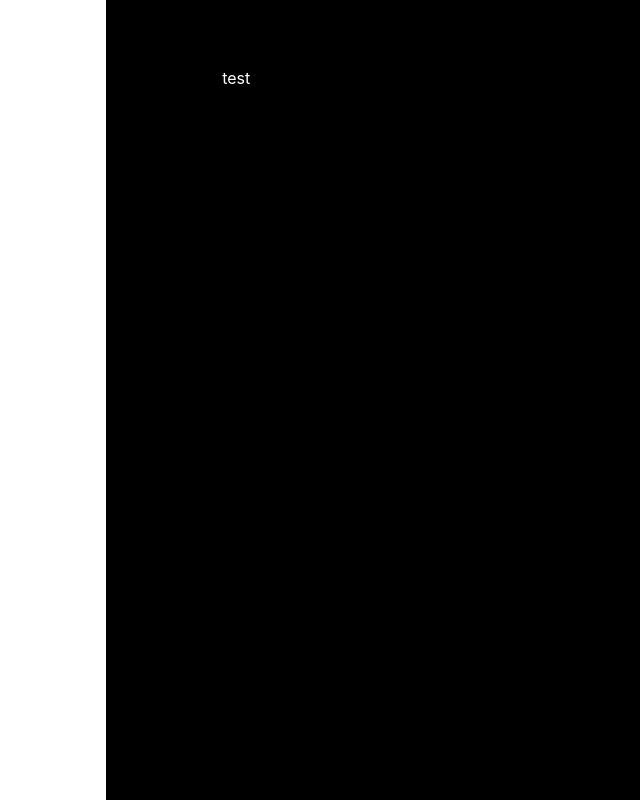
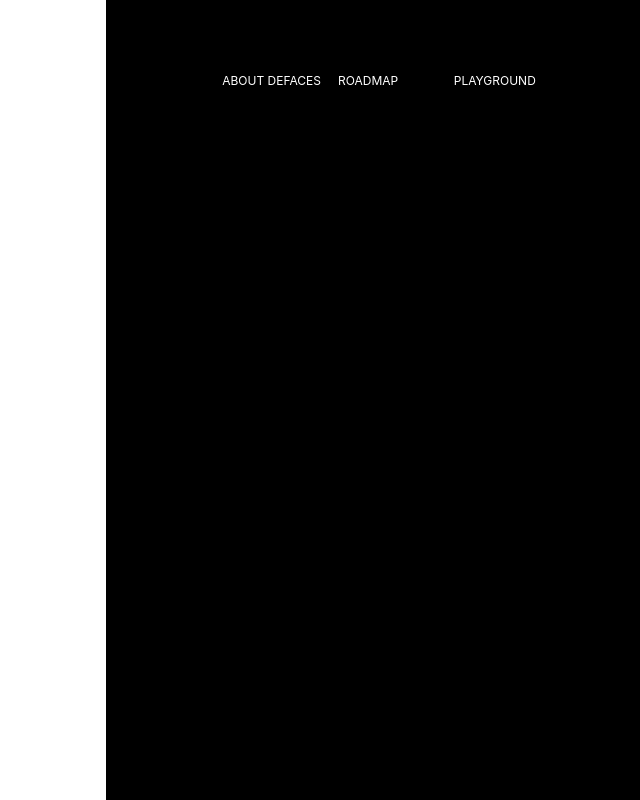
Before and after one commit to bgits/deface, a React (Create React App) app: page / in a window 1280 px wide. Shown: the top 800 px of the page, without its empty margins (479-1119 px from the left). Built offline with nearby package versions, Linux system fonts and the light colour scheme.

Commit message:
add InfoHeader

```diff
--- a/src/components/Info.tsx
+++ b/src/components/Info.tsx
@@ -1,5 +1,6 @@
 import React from 'react';
 import { styled } from '@mui/system';
+import InfoHeader from './InfoHeader';
 
 const Container = styled('div')(({ theme }) => ({
   display: 'grid',
@@ -10,15 +11,12 @@ const Container = styled('div')(({ theme }) => ({
   gridTemplateRows: 'abcdefghijk'.split('').map(x => `[${x}] 1fr `).join(''),
 }));
 
-const TestSpan = styled('span')(({ theme }) => ({
-  display: 'flex',
-  alignItems: 'flex-end',
-  gridColumnStart: 'a7',
-  color: 'white'
-}))
-
-export default function () {
+function Info() {
   return (
-    <Container><TestSpan>test</TestSpan></Container>
+    <Container>
+      <InfoHeader />
+    </Container>
   );
 }
+
+export default Info
--- /dev/null
+++ b/src/components/InfoHeader.tsx
@@ -0,0 +1,34 @@
+import React, { Fragment } from 'react';
+import { styled } from '@mui/system';
+
+const baseText = {
+  display: 'flex',
+  alignItems: 'flex-end',
+  color: 'white',
+  fontSize: '12px'
+};
+
+const AboutSpan = styled('span')(({ theme }) => ({
+  gridColumnStart: 'a7',
+  ...baseText
+}));
+const RoadmapSpan = styled('span')(({ theme }) => ({
+  gridColumnStart: 'a8',
+  ...baseText
+}));
+const PlaygroundSpan = styled('span')(({ theme }) => ({
+  gridColumnStart: 'a9',
+  ...baseText
+}));
+
+function InfoHeader() {
+  return (
+    <Fragment>
+      <AboutSpan>ABOUT DEFACES</AboutSpan>
+      <RoadmapSpan>ROADMAP</RoadmapSpan>
+      <PlaygroundSpan>PLAYGROUND</PlaygroundSpan>
+    </Fragment>
+  )
+}
+
+export default InfoHeader
```
